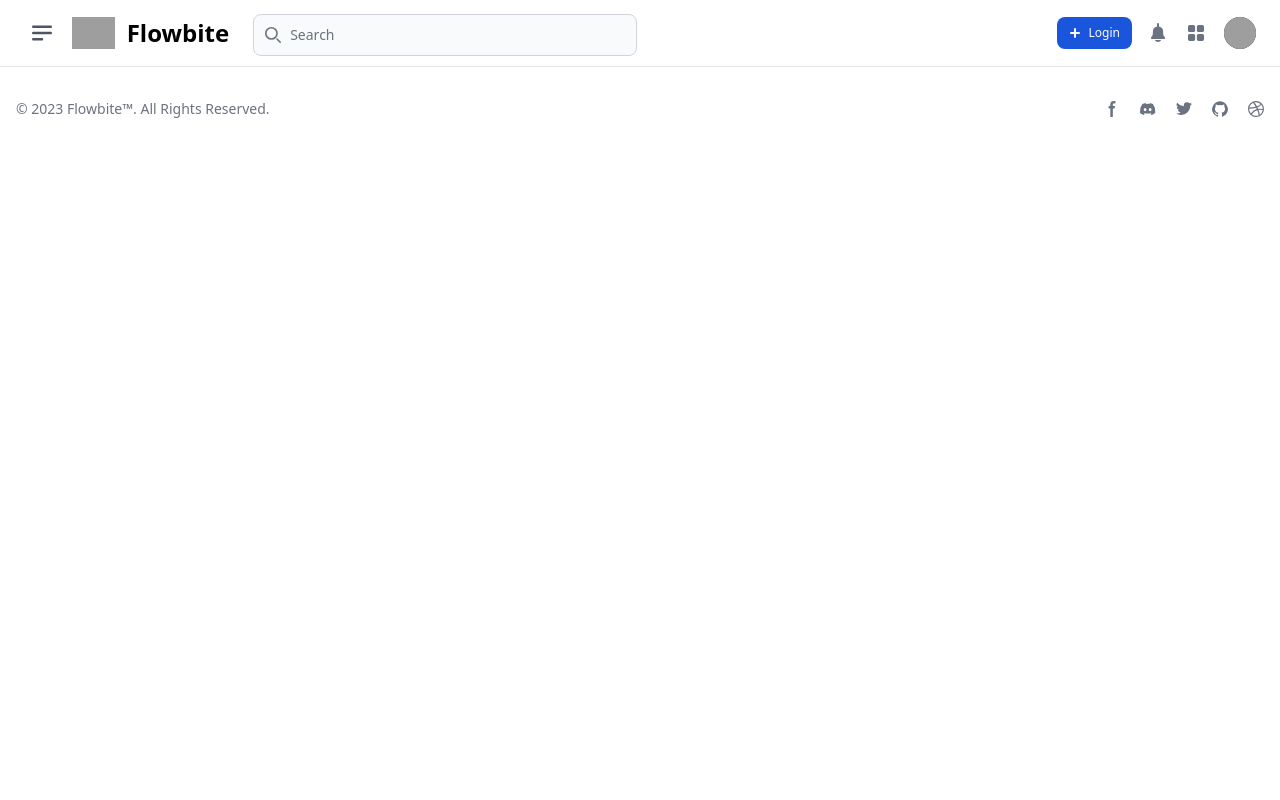
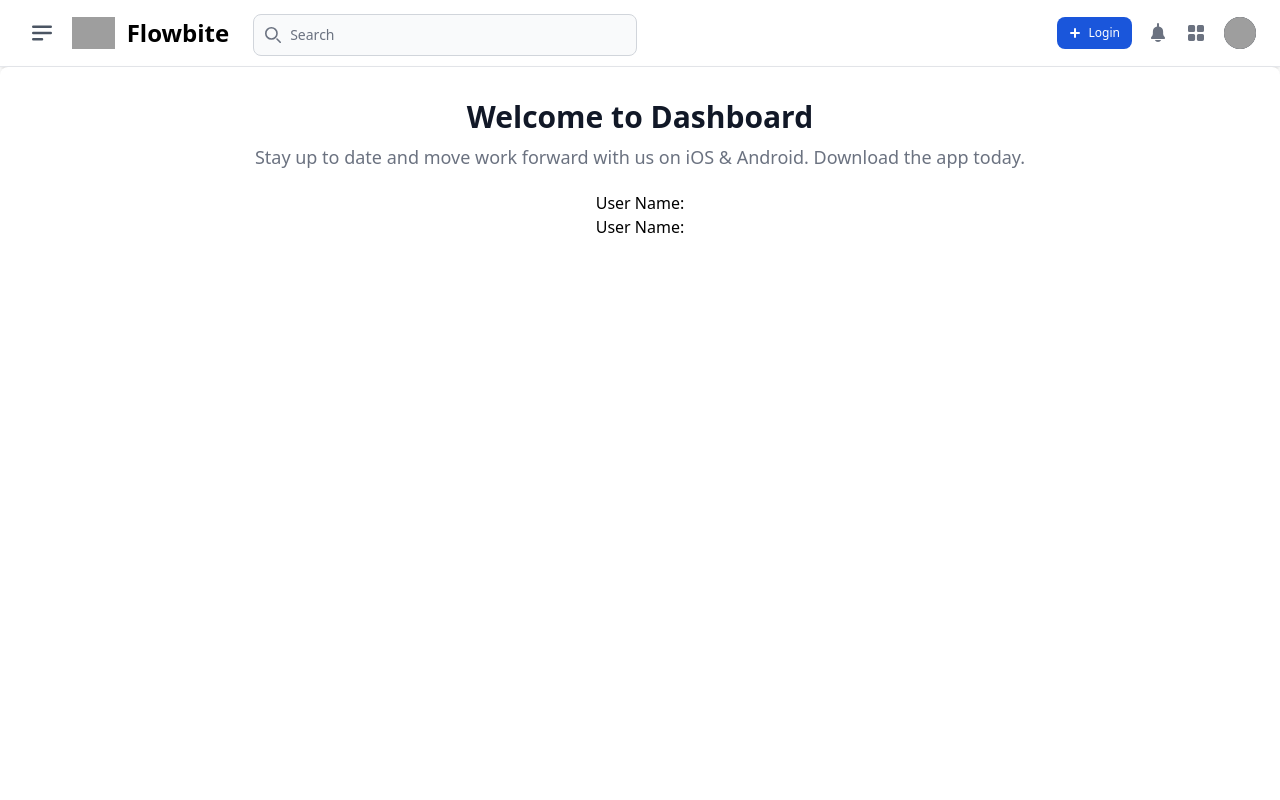
Before and after one commit to creativehabib/nuxt-with-laravel-api-blog-system, a Nuxt app: page /dashboard in a window 1280 px wide. Shown: the top 800 px of the page. Built offline with nearby package versions, Linux system fonts and the light colour scheme; grey boxes are pictures that could not be loaded.

Commit message:
some update

```diff
--- a/nuxt.config.ts
+++ b/nuxt.config.ts
@@ -4,6 +4,7 @@ export default defineNuxtConfig({
   modules: [
     "@nuxtjs/tailwindcss",
     '@pinia/nuxt',
+    '@pinia-plugin-persistedstate/nuxt',
     ],
 
     imports:{
--- a/package.json
+++ b/package.json
@@ -15,10 +15,12 @@
     "flowbite": "^2.3.0",
     "nuxt": "^3.11.2",
     "pinia": "^2.1.7",
-    "vue": "^3.4.27",
     "vue-router": "^4.3.2"
   },
   "overrides": {
     "vue": "latest"
+  },
+  "devDependencies": {
+    "@pinia-plugin-persistedstate/nuxt": "^1.2.0"
   }
 }
--- a/pages/auth/login.vue
+++ b/pages/auth/login.vue
@@ -1,12 +1,14 @@
 <script setup>
+
     definePageMeta({layout: false,});
 
     const auth = useAuthStore();
+    const token = useTokenStore();
 
 
 
     const form = reactive({
-        email: 'test@gmail.com',
+        email: 'test@example.com',
         password: 'password'
     });
     const errors = ref([]);
@@ -29,6 +31,7 @@
                     <h1 class="text-xl text-center font-bold leading-tight tracking-tight text-gray-900 md:text-2xl dark:text-white">
                         Sign in to your account
                     </h1>
+                  {{ token.getStatus }}
                     <form class="space-y-4 md:space-y-6" @submit.prevent="handleSubmit">
                         <div>
                             <FormLabel for="email">Your Email</FormLabel>
@@ -56,6 +59,7 @@
                             Don’t have an account yet? <NuxtLink :to="{name: 'auth-register'}" class="font-medium text-blue-600 hover:underline dark:text-blue-500">Sign up</NuxtLink>
                         </p>
                     </form>
+                  <ButtonPrimary @click="token.removeToken()">Remove Token</ButtonPrimary>
                 </div>
             </div>
         </div>
--- a/pages/auth/register.vue
+++ b/pages/auth/register.vue
@@ -1,9 +1,28 @@
-<script setup lang="ts">
+<script setup>
 
-    definePageMeta({
-        layout: false,
+definePageMeta({layout: false,});
+
+const auth = useAuthStore();
+const token = useTokenStore();
+
+
+
+const form = reactive({
+  name: null,
+  email: null,
+  password: null,
+  password_confirmation: null,
 });
+const errors = ref([]);
+const handleSubmit = async () => {
 
+  try{
+    await auth.register(form)
+  }catch (error){
+    errors.value = error.data.errors;
+  }
+
+}
 </script>
 import { NuxtLink } from '#build/components';
 <template>
@@ -14,26 +33,30 @@ import { NuxtLink } from '#build/components';
                     <h1 class="text-xl font-bold leading-tight tracking-tight text-gray-900 md:text-2xl dark:text-white">
                         Sign up to your account
                     </h1>
-                    <form class="space-y-4 md:space-y-6" action="#">
+                    <form class="space-y-4 md:space-y-6" @submit.prevent="handleSubmit">
                         <div>
-                            <label for="name" class="block mb-2 text-sm font-medium text-gray-900 dark:text-white">Your Name</label>
-                            <input type="text" name="name" id="name" class="bg-gray-50 border border-gray-300 text-gray-900 sm:text-sm rounded-lg focus:ring-blue-600 focus:border-blue-600 block w-full p-2.5 dark:bg-gray-700 dark:border-gray-600 dark:placeholder-gray-400 dark:text-white dark:focus:ring-blue-500 dark:focus:border-blue-500" placeholder="Enter your name...">
+                          <FormLabel for="name">Your Name</FormLabel>
+                          <FormInput type="text" id="name" placeholder="Enter your name" v-model="form.name"/>
+                          <span v-if="errors.name" class="text-red-700 text-sm">{{ errors.name[0] }}</span>
                         </div>
                       <div>
-                            <label for="email" class="block mb-2 text-sm font-medium text-gray-900 dark:text-white">Your email</label>
-                            <input type="email" name="email" id="email" class="bg-gray-50 border border-gray-300 text-gray-900 sm:text-sm rounded-lg focus:ring-blue-600 focus:border-blue-600 block w-full p-2.5 dark:bg-gray-700 dark:border-gray-600 dark:placeholder-gray-400 dark:text-white dark:focus:ring-blue-500 dark:focus:border-blue-500" placeholder="name@company.com">
+                        <FormLabel for="email">Your Email</FormLabel>
+                        <FormInput type="email" id="email" placeholder="example@gmail.com" v-model="form.email"/>
+                        <span v-if="errors.email" class="text-red-700 text-sm">{{ errors.email[0] }}</span>
                       </div>
                       <div>
-                            <label for="password" class="block mb-2 text-sm font-medium text-gray-900 dark:text-white">Password</label>
-                            <input type="password" name="password" id="password" placeholder="••••••••" class="bg-gray-50 border border-gray-300 text-gray-900 sm:text-sm rounded-lg focus:ring-blue-600 focus:border-blue-600 block w-full p-2.5 dark:bg-gray-700 dark:border-gray-600 dark:placeholder-gray-400 dark:text-white dark:focus:ring-blue-500 dark:focus:border-blue-500">
+                        <FormLabel for="password">Password</FormLabel>
+                        <FormInput type="password" id="password" placeholder="••••••••" v-model="form.password"/>
+                        <span v-if="errors.password" class="text-red-700 text-sm">{{ errors.password[0] }}</span>
                       </div>
 
                         <div>
-                            <label for="confirm_password" class="block mb-2 text-sm font-medium text-gray-900 dark:text-white">Confirm Password</label>
-                            <input type="password" name="confirm_password" id="confirm_password" placeholder="••••••••" class="bg-gray-50 border border-gray-300 text-gray-900 sm:text-sm rounded-lg focus:ring-blue-600 focus:border-blue-600 block w-full p-2.5 dark:bg-gray-700 dark:border-gray-600 dark:placeholder-gray-400 dark:text-white dark:focus:ring-blue-500 dark:focus:border-blue-500">
+                          <FormLabel for="password_confirmation">Confirm Password</FormLabel>
+                          <FormInput type="password" id="confirm_password" placeholder="••••••••" v-model="form.password_confirmation"/>
+                          <span v-if="errors.password_confirmation" class="text-red-700 text-sm">{{ errors.password_confirmation[0] }}</span>
                         </div>
 
-                        <button type="submit" class="w-full text-white bg-blue-600 hover:bg-blue-700 focus:ring-4 focus:outline-none focus:ring-blue-300 font-medium rounded-lg text-sm px-5 py-2.5 text-center dark:bg-blue-600 dark:hover:bg-blue-700 dark:focus:ring-blue-800">Sign up</button>
+                      <ButtonPrimary>Sign up</ButtonPrimary>
                         <p class="text-sm font-light text-gray-500 dark:text-gray-400">
                             Don’t have an account yet? <NuxtLink :to="{name: 'auth-login'}" class="font-medium text-blue-600 hover:underline dark:text-blue-500">Login</NuxtLink>
                         </p>
--- /dev/null
+++ b/pages/dashboard.vue
@@ -0,0 +1,11 @@
+<script setup>
+    const auth = useAuthStore();
+</script>
+<template>
+  <div class="w-full h-screen p-4 text-center bg-white rounded-lg shadow sm:p-8 dark:bg-gray-800 dark:border-gray-700">
+    <h5 class="mb-2 text-3xl font-bold text-gray-900 dark:text-white">Welcome to Dashboard</h5>
+    <p class="mb-5 text-base text-gray-500 sm:text-lg dark:text-gray-400">Stay up to date and move work forward with us on iOS & Android. Download the app today.</p>
+    <p>User Name: {{ auth.getUser?.name }}</p>
+    <p>User Name: {{ auth.getUser?.email }}</p>
+  </div>
+</template>
--- a/stores/auth.js
+++ b/stores/auth.js
@@ -1,23 +1,44 @@
 export const useAuthStore = defineStore('auth', {
 
-    state: () => ({ count: 0, name: 'Eduardo' }),
-
+    state: () => ({
+        user: {}
+    }),
+    persist: {
+        paths: ['user']
+    },
     getters: {
-
+        getUser: (state) => state.user
     },
     actions: {
        async login (formData) {
-            const token = useTokenStore();
             try{
-                 const {data}  = await $fetch("http://localhost:8000/api/login", {
+                 const { data }  = await $fetch("http://nuxtapi.test/api/login", {
                      method: "POST",
                      body: { ... formData},
                  });
-                 token.setToken(data.token);
+                this.commonSetter(data)
             }catch (error){
              throw error;
             }
 
-         }
+         },
+        async register (formData) {
+            try{
+                const { data }  = await $fetch("http://nuxtapi.test/api/register", {
+                    method: "POST",
+                    body: { ... formData},
+                });
+                this.commonSetter(data)
+            }catch (error){
+                throw error;
+            }
+
+        },
+        commonSetter(data){
+            const token = useTokenStore();
+            token.setToken(data.token);
+            this.user = data.user;
+            return navigateTo('/dashboard')
+        }
     },
   })
--- a/stores/token.js
+++ b/stores/token.js
@@ -1,17 +1,23 @@
-export const useTokenStore = defineStore('token', {
+export const useTokenStore = defineStore('token',{
 
     state: () => ({
         token: null,
         loggedIn: false
-     }),
+    }),
+    persist: true,
 
     getters: {
-
+        getToken: (state) => state.token,
+        getStatus: (state) => state.loggedIn
     },
     actions: {
         setToken(token){
             this.token = token;
-            loggedIn = true;
+            this.loggedIn = true;
+        },
+        removeToken(){
+            this.$reset();
         }
-    }
-  })
+    },
+
+})
```
Also changed, not shown: 1 other file (tests, documents, lock files or other folders). Lines whose indentation alone changed are shown as unchanged.
